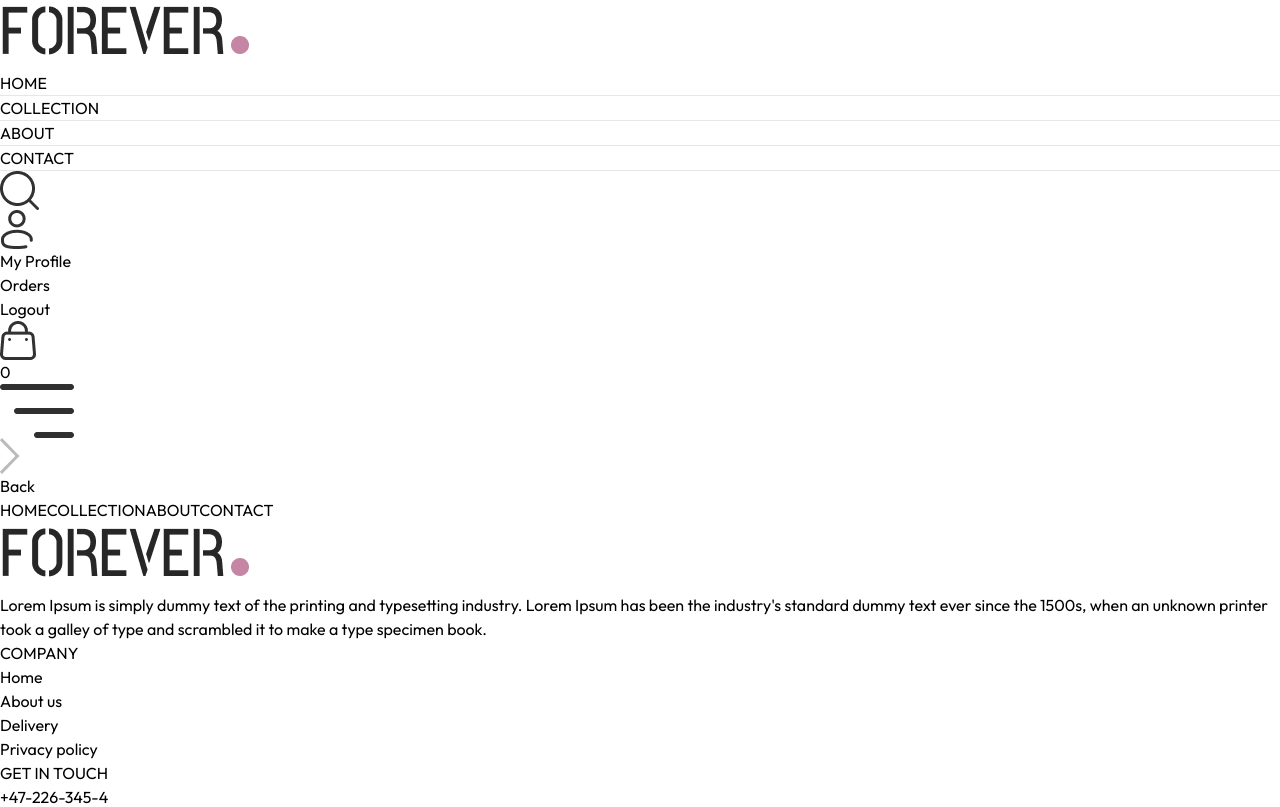
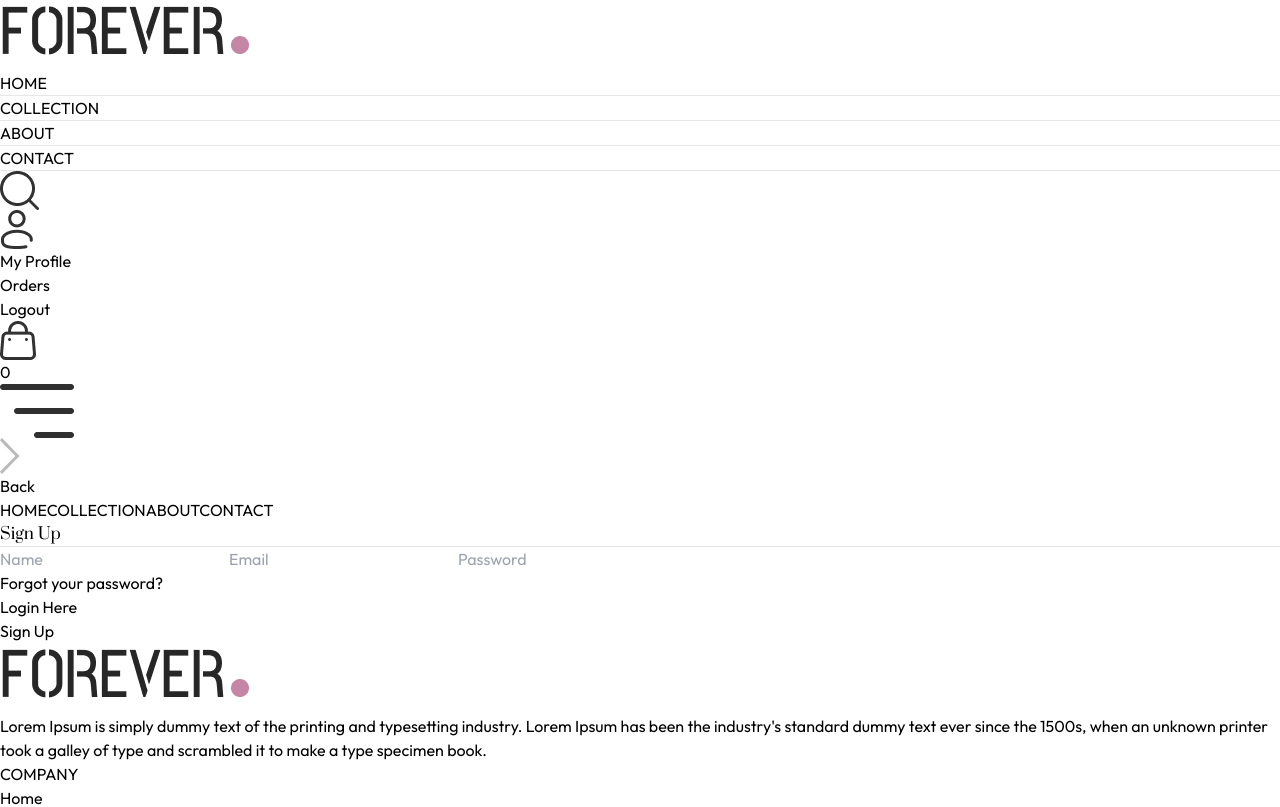
Before and after one commit to Chathurdha2024/Forever-Fashion-App, a React (Vite) app in the folder frontend/: page /login in a window 1280 px wide. Shown: the top 807 px of the page. Built offline with nearby package versions, Linux system fonts and the light colour scheme.

Commit message:
Created the  UI of the Login Page

```diff
--- a/frontend/src/components/Navbar.jsx
+++ b/frontend/src/components/Navbar.jsx
@@ -43,7 +43,7 @@
          <img onClick={()=>setShowSearch(true)} src={assets.search_icon} className='w-5 cursor-pointer' alt="" />
 
          <div className='group relative'>
-            <img src={assets.profile_icon} className='w-5 cursor-pointer' alt="" />
+            <Link to='/login'><img src={assets.profile_icon} className='w-5 cursor-pointer' alt="" /></Link>
             <div className='group-hover:block hidden absolute dropdown-menu right-0 pt-4'>
                <div className='flex flex-col gap-2 w-36 py-3 px-5 bg-slate-100 text-gray-500 rounded'>
                   <p className='cursor-pointer hover:text-black'>My Profile</p>
--- a/frontend/src/pages/Login.jsx
+++ b/frontend/src/pages/Login.jsx
@@ -1,10 +1,33 @@
-import React from 'react'
+import React, { useState } from 'react'
 
 const Login = () => {
+
+  const [currentState, setCurrentState] = useState('Sign Up');
+
+  {/*Prevent the reloading of web page after login*/}
+  const onSubmitHandler = async (event) => {
+    event.preventDefault();
+  }
+
   return (
-    <div>
-
-    </div>
+    <form onSubmit={onSubmitHandler} className='flex flex-col items-center w-[90%] sm:max-w-96 m-auto mt-14 gap-4 text-gray-800'>
+       <div className='inline-flex items-center gap-2 mb-2 mt-10'>
+           <p className='prata-regular text-3xl'>{currentState}</p>
+           <hr className='border-none h-[1.5px] w-8 bg-gray-800' />
+       </div>
+       {currentState === 'Login' ? '' : <input type="text" className='w-full px-3 py-2 border border-gray-800' placeholder='Name' required/>}
+       <input type="email" className='w-full px-3 py-2 border border-gray-800' placeholder='Email' required/>
+       <input type="password" className='w-full px-3 py-2 border border-gray-800' placeholder='Password' required/>
+       <div className='w-full flex justify-between text-sm mt-[-8px]'>
+           <p className='cursor-pointer'>Forgot your password?</p>
+           {
+            currentState === 'Login'
+            ? <p onClick={()=>setCurrentState('Sign Up')} className='cursor-pointer'>Create Account</p>
+            : <p onClick={()=>setCurrentState('Login')} className='cursor-pointer'>Login Here</p>
+           }
+       </div>
+       <button className='bg-black text-white font-light px-8 py-2 mt-4'>{currentState === 'Login' ? 'Sign In' : 'Sign Up'}</button>
+    </form>
   )
 }
 
```
